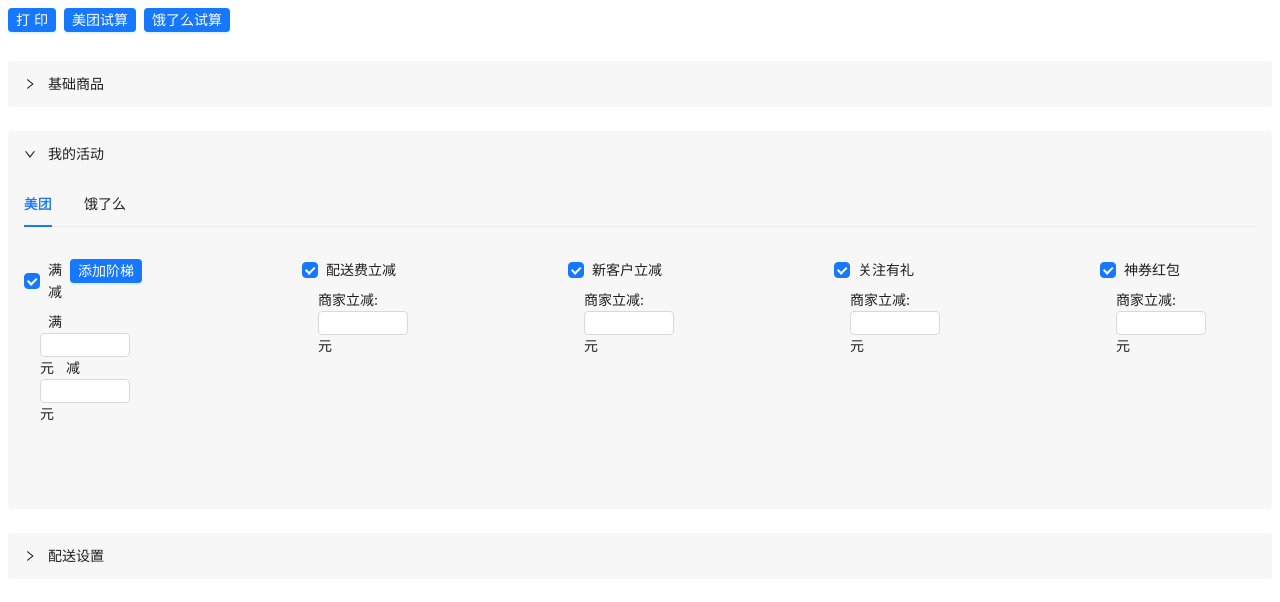
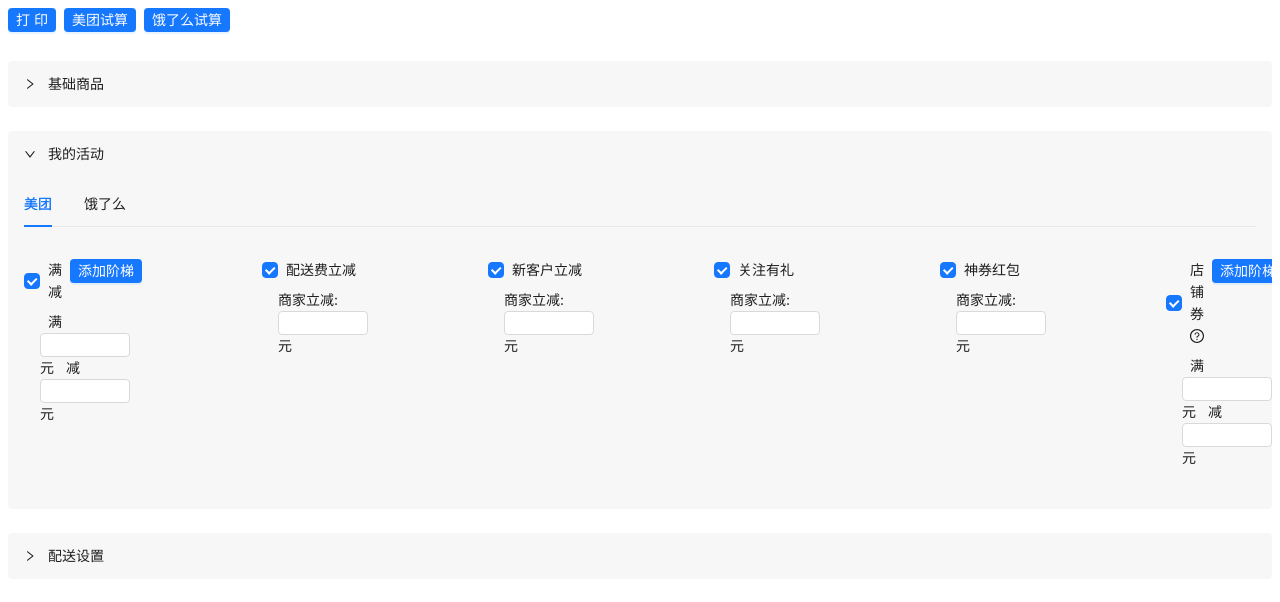
Before and after one commit to taojiaxiangJs/ww-manage, a Vue app: page / in a window 1280 px wide. Shown: the top 602 px of the page. Built offline with nearby package versions, Linux system fonts and the light colour scheme.

Commit message:
feat: 完善配送设置

```diff
--- a/src/App.vue
+++ b/src/App.vue
@@ -9,19 +9,58 @@ const activeKey = ref('1')
 const activityData = reactive({})
 const deliveryData = reactive({})
 
+// 计算活动后的金额
 const countActivityFee = (amount, type)=> {
-  activityData[type].forEach(e=> {
+  const activity = [...activityData.activity[type]]
+  const checkedList = activity.filter(e=> e.isCheck)
+  const useOnce = checkedList.filter(e=> e.use_type)
+  const useMore = checkedList.filter(e=> !e.use_type)
+  const onceDerateFee = getDerateFee(useOnce, amount)
+  const moreDerateFee = getDerateFee(useMore, amount)
+  let max = amount
+  moreDerateFee.forEach(e=> { max = accSub(max, e.value) })
+  let min = max
+  onceDerateFee.forEach(e=> { min = accSub(min, e.value) })
+  return [min, max]
+}
+const getDerateFee = (list, amount)=> {
+  let res = []
+  list.forEach(e=> {
+    if(e.value_type === 0) {
+      res.push({value: e.value[0].reduced, label: e.name})
+    }else{
+      let list = e.value.sort((a,b)=> a.reach - b.reach)
+      let max = list.length-1;
+      while(max >= 0) {
+        if(amount >= list[max].reach) {
+          res.push({value: list[max].reduced, label: list[max].name})
+          max = -1
+        }else{
+          max--
+        }
+      }
+    }
+  })
+  return res
+}
 
-  })
-}
 
 const type = ref('')
 const amount = ref('30')
-const count = (type)=> {
-  type.value = type
-  let activityList = countActivityFee(amount.value, type)
+
+// 计算最终价格
+const count = (t)=> {
+  type.value = t
+  let activityList = countActivityFee(amount.value, t)
+  const timeFee = []
   console.log(activityList);
 }
+
+
+
+
+
+
 const logFn = () => {
   console.log(JSON.parse(JSON.stringify(activityData)),JSON.parse(JSON.stringify(deliveryData)));
 }
--- a/src/components/activity.vue
+++ b/src/components/activity.vue
@@ -3,6 +3,7 @@ import { reactive, ref } from 'vue'
 import { message } from 'ant-design-vue'
 const [messageApi, contextHolder] = message.useMessage()
 import { DeleteOutlined, QuestionCircleOutlined } from '@ant-design/icons-vue'
+
 const activeKey = ref('mt')
 const activity = reactive({
   /**
@@ -110,6 +111,7 @@ initActivity('ele')  // 美团
 
 const activityData = defineModel()
 activityData.value.activity = activity
+debugger
 
 const addMaxout = (item) => {
   let list = item.value.filter((e) => !e.reach || !e.reduced)
@@ -136,8 +138,8 @@ const delMaxout = (item, index) => {
           美团
         </span>
       </template>
-      <a-flex>
-        <div py-4 mr-40 v-for="item in activity.mt" :key="item.key">
+      <a-flex wrap>
+        <div py-4 mr-30 v-for="item in activity.mt" :key="item.key">
           <a-flex vertical>
             <div flex justify-between>
               <a-checkbox v-model:checked="item.isCheck">
@@ -174,7 +176,7 @@ const delMaxout = (item, index) => {
         </span>
       </template>
       <a-flex>
-        <div py-4 mr-40 v-for="item in activity.ele" :key="item.key">
+        <div py-4 mr-30 v-for="item in activity.ele" :key="item.key">
           <a-flex vertical>
             <div flex justify-between>
               <a-checkbox v-model:checked="item.isCheck">
--- a/src/components/delivery.vue
+++ b/src/components/delivery.vue
@@ -23,7 +23,110 @@ const delivery = reactive({
         { min: 4, max: 5, fee: 30 },
         { min: 5, max: '∞', fee: 36 }
       ]
-    }]
+    }],
+    rules: {
+      amount: {
+        name: '佣金收费规则',
+        rule: [
+          {
+            baseFee: 0,
+            minFee: 1.38,    // 最低收费
+            min: 0,
+            rate: 0.064,  // 费率
+            size: 1,
+            max: null       // 最高收费
+          }
+        ]
+      },
+      distance: {
+        name: '距离收费',
+        rule: [
+          {
+            minFee: 0,
+            baseFee: 2.5,
+            min: 0,
+            rate: 0,
+            size: 1,
+            max: 3
+          },{
+            minFee: 0,
+            baseFee: 2.5,
+            min: 3,
+            rate: 0.15,
+            size: 0.1,
+            max: 4
+          },{
+            minFee: 0,
+            baseFee: 4,
+            min:4,
+            rate: 0.14,
+            size: 0.1,
+            max: null
+          }
+        ]
+      },
+      activity: {
+        name: '价格收费',
+        rule: [
+          {
+            minFee: 0,
+            baseFee: 0,
+            min: 0,
+            rate: 0,
+            size: 1,
+            max: 25
+          },{
+            minFee: 0,
+            baseFee: 0,
+            min: 25,
+            rate: 0.19,
+            size: 1,
+            max: 30
+          },{
+            minFee: 0,
+            baseFee: 0.95,
+            min: 30,
+            rate: 0.15,
+            size: 1,
+            max: null
+          }
+        ]
+      },
+      time: {
+        name: '时段收费',
+        rule: [
+          {
+            minFee: 0,
+            baseFee: 0,
+            min: '00:00',
+            rate: 0.8,
+            size: 1,
+            max: '02:00'
+          },{
+            minFee: 0,
+            baseFee: 0,
+            min: '02:00',
+            rate: 1,
+            size: 1,
+            max: '06:00'
+          },{
+            minFee: 0,
+            baseFee: 0,
+            min: '06:00',
+            rate: 0,
+            size: 1,
+            max: '21:00'
+          },{
+            minFee: 0,
+            baseFee: 0,
+            min: '21:00',
+            rate: 0.3,
+            size: 1,
+            max: '24:00'
+          }
+        ]
+      }
+    }
   },
   ele: {
     range: {
@@ -38,12 +141,87 @@ const delivery = reactive({
         { min: 3, max: 4, fee: 25 },
         { min: 4, max: '∞', fee: 40 }
       ]
-    }]
+    }],
+    rules: {
+      amount: {
+        name: '佣金收费规则',
+        rule: [
+          {
+            minFee: 1.38,    // 最低收费
+            baseFee: 0,
+            min: 0,
+            rate: 0.064,  // 费率
+            size: 1,
+            max: null       // 最高收费
+          }
+        ]
+      },
+      distance: {
+        name: '距离收费',
+        rule: [
+          {
+            minFee: 0,
+            baseFee: 2.55,
+            min: 0,
+            rate: 0,
+            size: 1,
+            max: 2.5
+          },{
+            minFee: 0,
+            baseFee: 2.55,
+            min: 2.5,
+            rate: 0.5,
+            size: 0.5,
+            max: 4
+          },{
+            minFee: 0,
+            baseFee: 4.05,
+            min: 4,
+            rate: 0.7,
+            size: 0.5,
+            max: null
+          }
+        ]
+      },
+      time: {
+        name: '时段收费',
+        rule: [
+          {
+            minFee: 0,
+            baseFee: 0,
+            min: '00:00',
+            rate: 1,
+            size: 1,
+            max: '03:00'
+          },{
+            minFee: 0,
+            baseFee: 0,
+            min: '03:00',
+            rate: 1.5,
+            size: 1,
+            max: '06:00'
+          },{
+            minFee: 0,
+            baseFee: 0,
+            min: '06:00',
+            rate: 0,
+            size: 1,
+            max: '21:00'
+          },{
+            baseFee: 0,
+            min: '21:00',
+            rate: 0.5,
+            size: 1,
+            max: '24:00'
+          }
+        ]
+      }
+    }
   }
 })
 
 const deliveryData = defineModel()
-deliveryData.value.delivery = delivery.value
+deliveryData.value.delivery = delivery
 
 const editDistanceRangeOpen = ref(false)
 const editDistanceRangeData = reactive({
```
Also changed, not shown: src/assets/计算结果.png (added).
